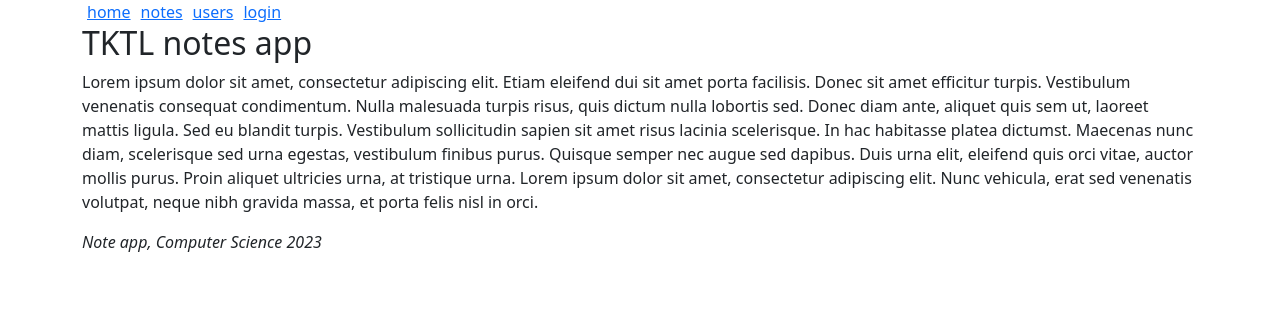
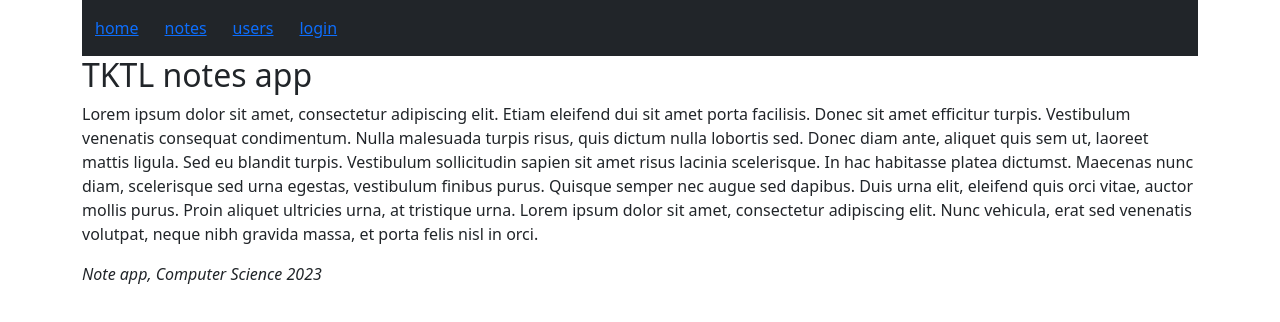
Before and after one commit to DigitalBubblegum/part-7-simple-notes-app, a React (Vite) app: page / in a window 1280 px wide. Shown: the top 322 px of the page. Built offline with nearby package versions, Linux system fonts and the light colour scheme.

Commit message:
-added a navbar

```diff
--- a/src/App.jsx
+++ b/src/App.jsx
@@ -7,6 +7,7 @@ import { getNotes } from './requests'
 import Login from './components/Login';
 import Note from './components/Note';
 import Notification from './components/Notification';
+import { Navbar,Nav } from 'react-bootstrap';
 
 const App = () => {
   const [notes, setNotes] = useState([{content:'hello',important:'',id:null}])
@@ -37,15 +38,28 @@ const App = () => {
   return (
     <div className="container">
       <Notification message={message}/>
-      <div>
-        <Link style={padding} to ='/'>home</Link>
-        <Link style={padding} to ='/notes' onClick={fetchNotesFromDB}>notes</Link>
-        <Link style={padding} to ='/users'>users</Link>
+      <Navbar collapseOnSelect expand="lg" bg="dark" variant="dark">
+  <Navbar.Toggle aria-controls="responsive-navbar-nav" />
+  <Navbar.Collapse id="responsive-navbar-nav">
+    <Nav className="me-auto">
+      <Nav.Link href="#" as="span">
+        <Link style={padding} to="/">home</Link>
+      </Nav.Link>
+      <Nav.Link href="#" as="span">
+        <Link style={padding} to="/notes" onClick={fetchNotesFromDB}>notes</Link>
+      </Nav.Link>
+      <Nav.Link href="#" as="span">
+        <Link style={padding} to="/users">users</Link>
+      </Nav.Link>
+      <Nav.Link href="#" as="span">
         {user
-            ? null
-            : <Link style={padding} to="/login">login</Link>
+          ? <em style={padding}>{user} logged in</em>
+          : <Link style={padding} to="/login">login</Link>
         }
-      </div>
+      </Nav.Link>
+    </Nav>
+  </Navbar.Collapse>
+</Navbar>
       <Routes>
        <Route path="/notes/:id" element={<Note note={note} />} />
         <Route path = '/notes' element = {<Notes notes={notes}/>}/>
```
